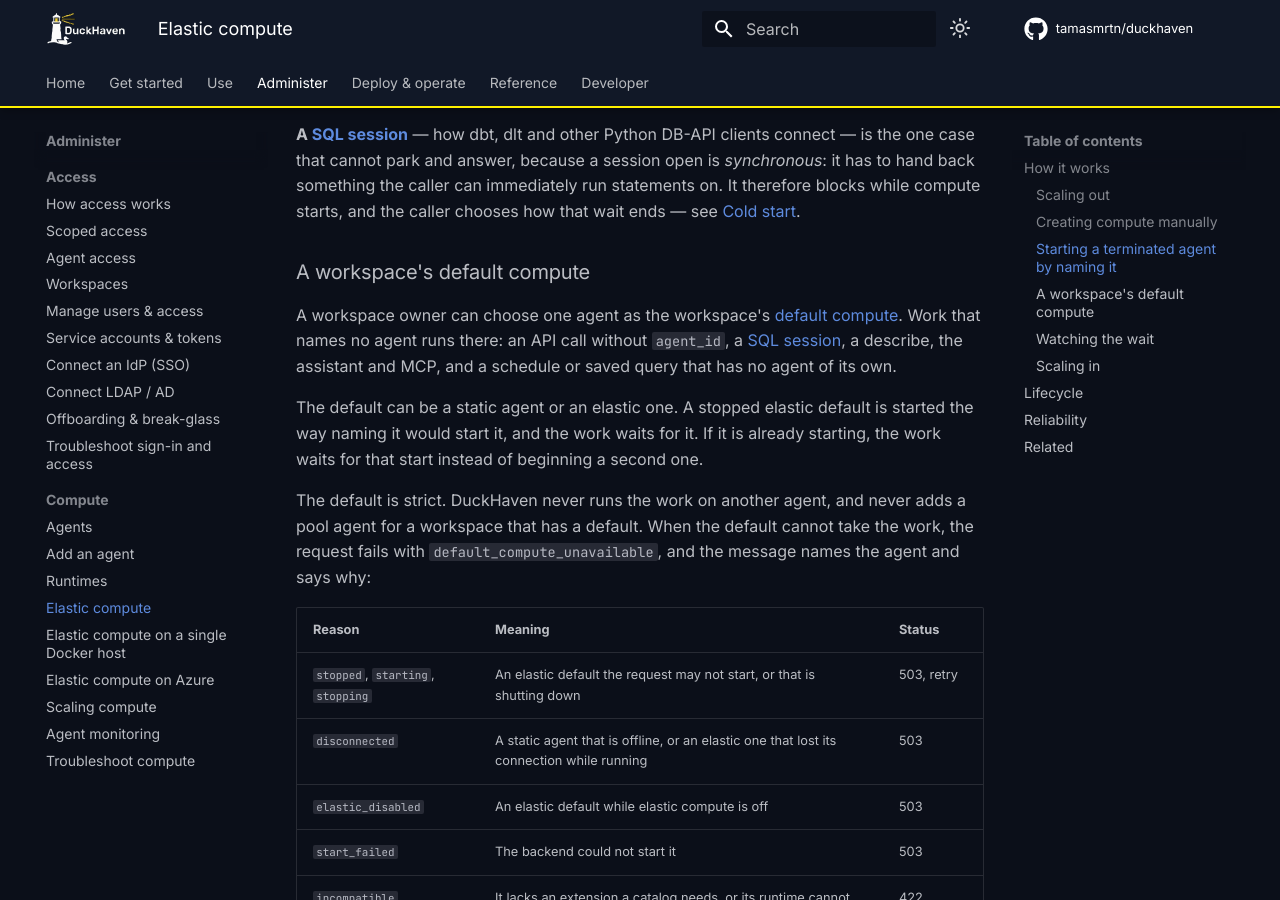
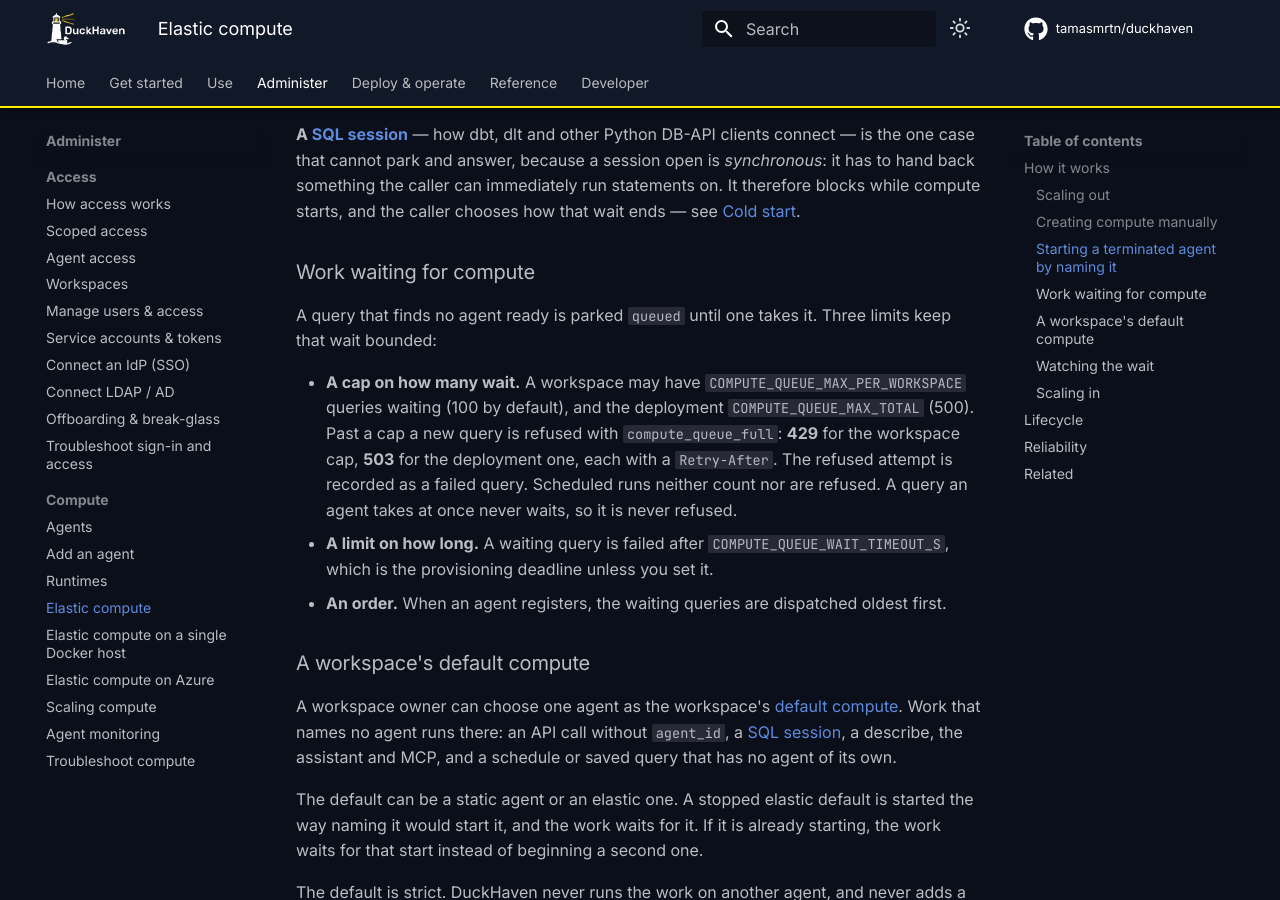
Before and after one commit to tamasmrtn/duckhaven, an MkDocs documentation site: the page built from docs/compute/elastic-compute.md, in a window 1280 px wide and 900 px high, scrolled down 2449 px. Built offline with MkDocs 1.6.1 and Material for MkDocs 9.7.7, drawn with Linux system fonts in a browser that asks for light colours; comment, search, counter and statistics services are not loaded; some of the changed text lies outside the part shown.

Commit message:
docs: document the cap on work waiting for compute
Describe the caps, the wait limit and the order on the elastic compute
page, the four settings in the configuration reference, the new error
and its troubleshooting entry, and the rejection counter.

Signed-off-by: tmrtn <martontam@gmail.com>

```diff
--- a/docs/compute/elastic-compute.md
+++ b/docs/compute/elastic-compute.md
@@ -98,6 +98,19 @@
 caller can immediately run statements on. It therefore blocks while compute starts, and the caller chooses how that wait
 ends — see [Cold start](../querying/sql-sessions.md#cold-start).
 
+### Work waiting for compute
+
+A query that finds no agent ready is parked `queued` until one takes it. Three limits keep that wait bounded:
+
+- **A cap on how many wait.** A workspace may have `COMPUTE_QUEUE_MAX_PER_WORKSPACE` queries waiting (100 by default),
+  and the deployment `COMPUTE_QUEUE_MAX_TOTAL` (500). Past a cap a new query is refused with `compute_queue_full`:
+  **429** for the workspace cap, **503** for the deployment one, each with a `Retry-After`. The refused attempt is
+  recorded as a failed query. Scheduled runs neither count nor are refused. A query an agent takes at once never waits,
+  so it is never refused.
+- **A limit on how long.** A waiting query is failed after `COMPUTE_QUEUE_WAIT_TIMEOUT_S`, which is the provisioning
+  deadline unless you set it.
+- **An order.** When an agent registers, the waiting queries are dispatched oldest first.
+
 ### A workspace's default compute
 
 A workspace owner can choose one agent as the workspace's [default compute](../access/workspaces.md#default-compute).
@@ -140,6 +153,8 @@
   `scheduled`.
 - `duckhaven_stranded_work_failed_total` counts what the reaper gave up on, and `duckhaven_compute_unavailable_total`
   counts refusals by `reason`: the default compute's state, or `no_compute` when the workspace has none.
+- `duckhaven_parked_queries_rejected_total` counts queries refused because a cap was reached; `scope` is `workspace` or
+  `global`. A steady rate means more work is waiting for compute than the limits allow.
 
 ### Scaling in
 
```
Also changed, not shown: docs/compute/scaling.md (+1 -0 lines), docs/querying/troubleshooting.md (+10 -0 lines), docs/reference/configuration.md (+4 -0 lines), docs/reference/errors.md (+1 -0 lines), docs/reference/rest-api.md (+2 -1 lines).
